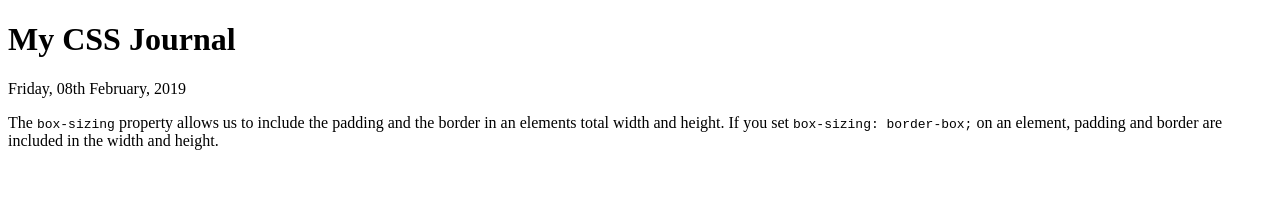
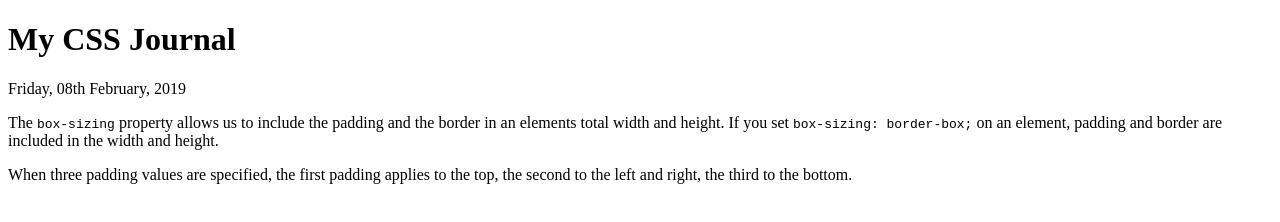
Before and after one commit to nikijiandani/CSS-Journal, a plain HTML site: page index.html in a window 1280 px wide. Drawn offline with Linux system fonts and the light colour scheme.

Commit message:
padding three values

```diff
--- a/index.html
+++ b/index.html
@@ -13,6 +13,7 @@
     <article>
         <time datetime="2019-02-08">Friday, 08th February, 2019</time>
         <p>The <code>box-sizing</code> property allows us to include the padding and the border in an elements total width and height. If you set <code>box-sizing: border-box;</code> on an element, padding and border are included in the width and height.</p>
+        <p>When three padding values are specified, the first padding applies to the top, the second to the left and right, the third to the bottom.</p>
     </article>
     </body>
 </html>
```
